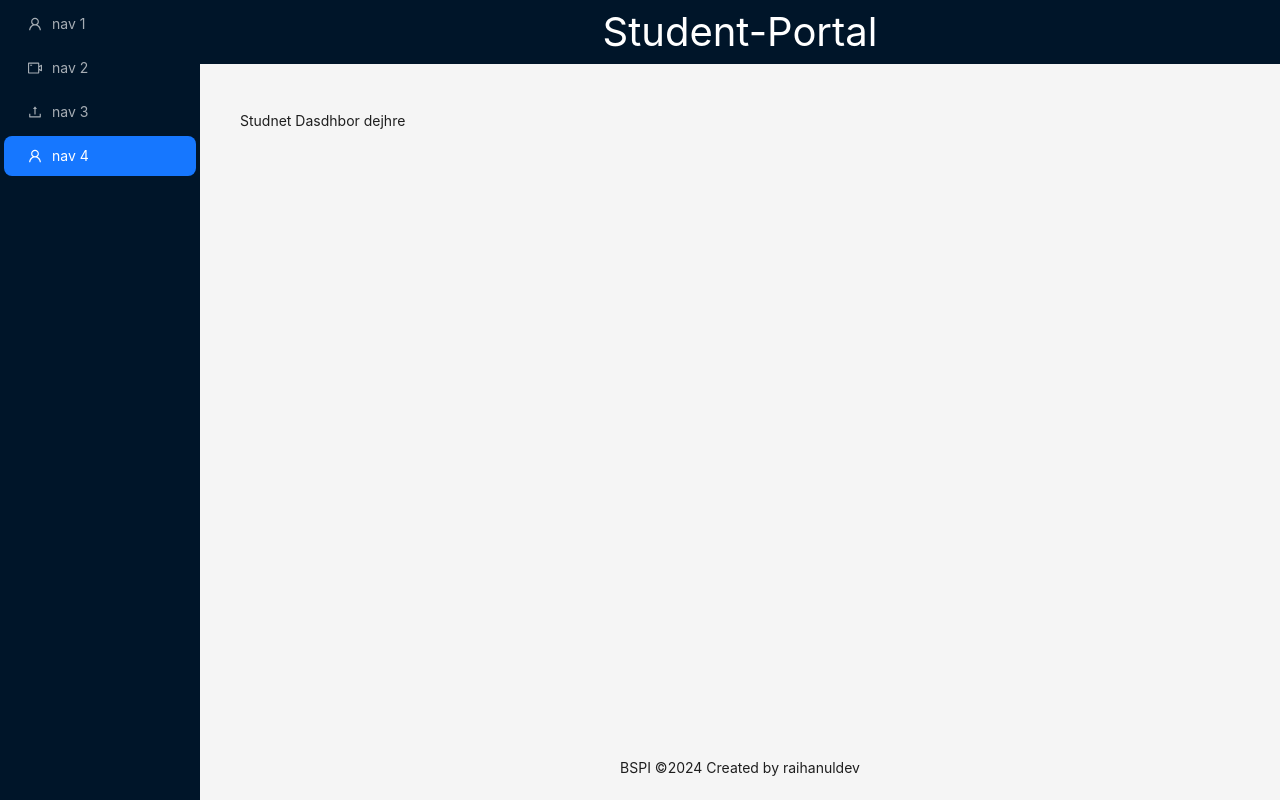
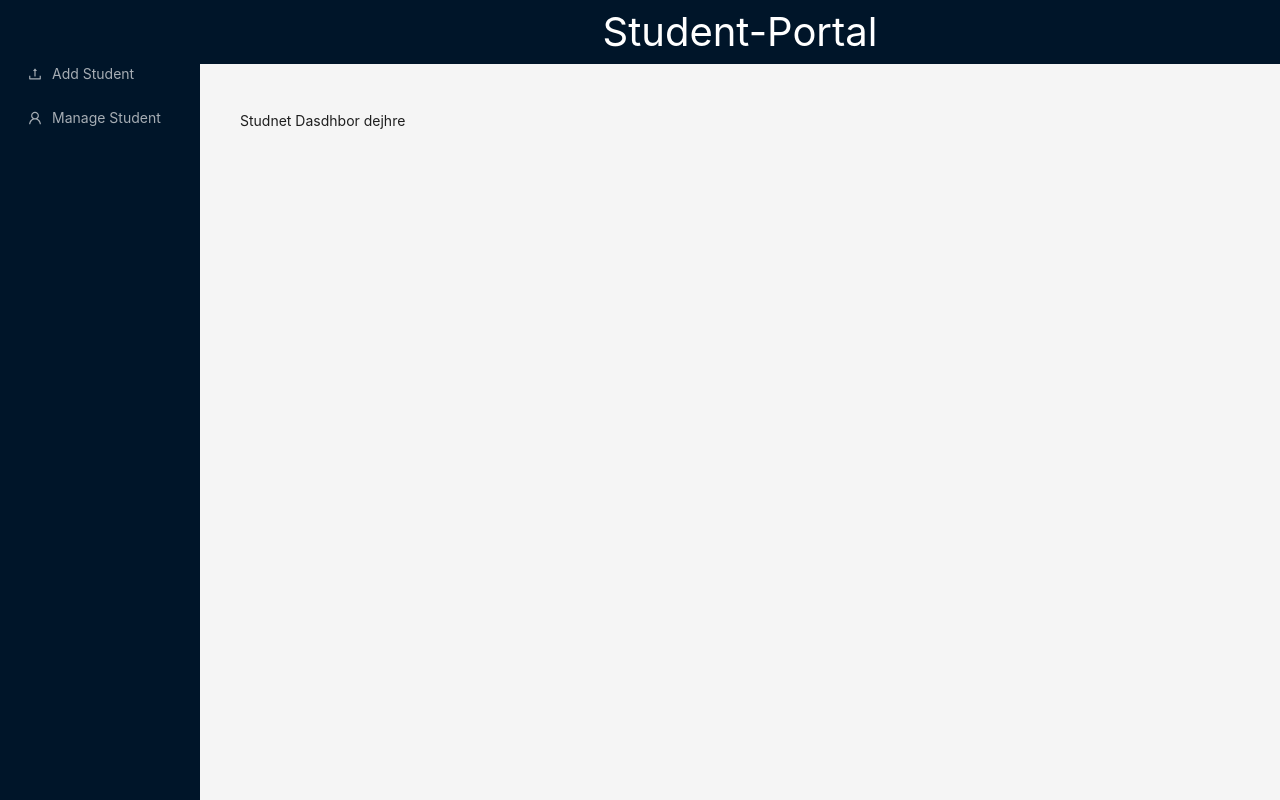
Before and after one commit to raihanuldev/Students-Portal, a React (Vite) app: page / in a window 1280 px wide. Built offline with nearby package versions, Linux system fonts and the light colour scheme.

Commit message:
sidebar added

```diff
--- a/src/Layouts/MainLayout.tsx
+++ b/src/Layouts/MainLayout.tsx
@@ -5,13 +5,18 @@ import { Outlet } from 'react-router-dom';
 
 const { Header, Content, Footer, Sider } = Layout;
 
-const items = [UserOutlined, VideoCameraOutlined, UploadOutlined, UserOutlined].map(
-  (icon, index) => ({
-    key: String(index + 1),
-    icon: React.createElement(icon),
-    label: `nav ${index + 1}`,
-  }),
-);
+const items = [
+    {
+        key: "Add Student",
+        icon: React.createElement(UploadOutlined),
+        label: 'Add Student'
+    },
+    {
+        key: "Students-list",
+        icon: React.createElement(UserOutlined),
+        label: 'Manage Student'
+    },
+]
 
 const App: React.FC = () => {
 
@@ -28,7 +33,7 @@ const App: React.FC = () => {
         }}
       >
         <div className="demo-logo-vertical" />
-        <Menu theme="dark" mode="inline" defaultSelectedKeys={['4']} items={items} />
+        <Menu theme="dark" mode="inline" defaultSelectedKeys={['4']} items={items} style={{marginTop:"50px"}} />
       </Sider>
       <Layout>
         <Header style={{ padding: 0, }}>
@@ -44,9 +49,6 @@ const App: React.FC = () => {
             <Outlet/>
           </div>
         </Content>
-        <Footer style={{ textAlign: 'center' }}>
-          BSPI ©{new Date().getFullYear()} Created by raihanuldev
-        </Footer>
       </Layout>
     </Layout>
   );
```
